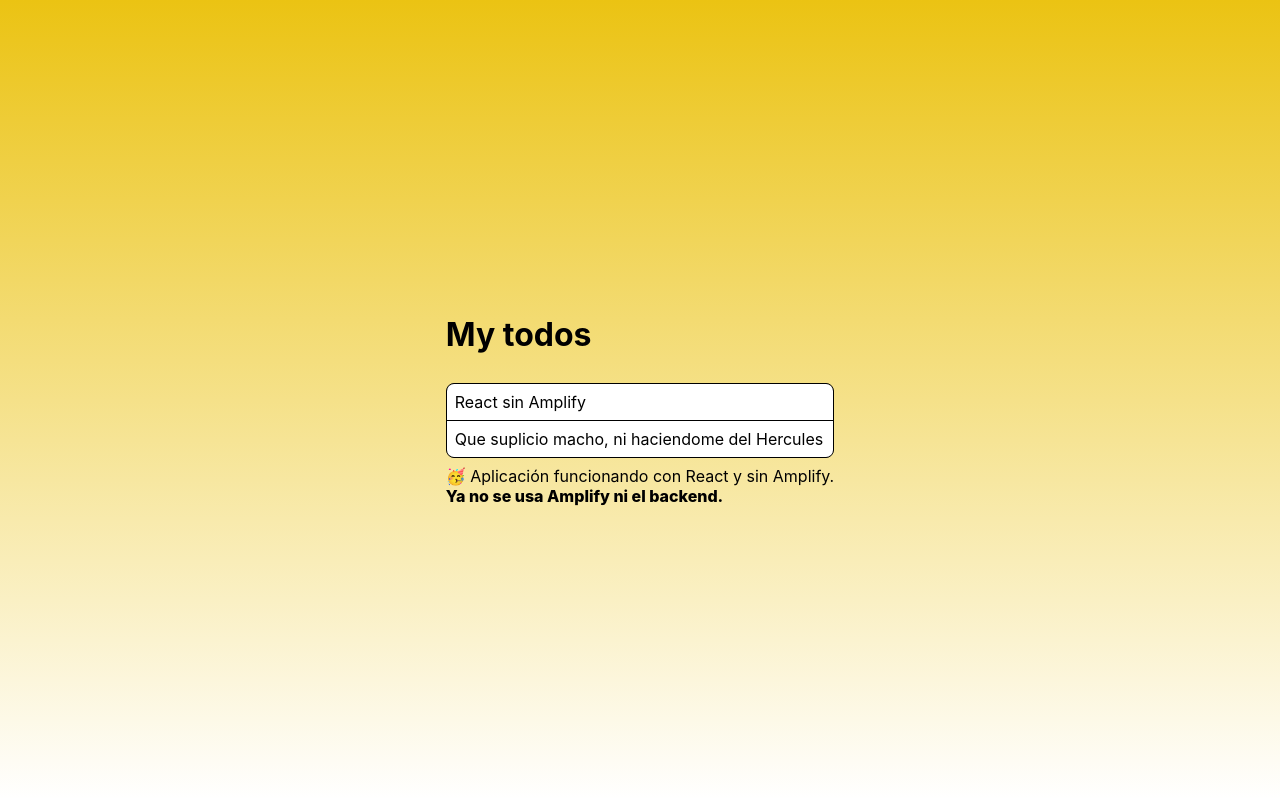
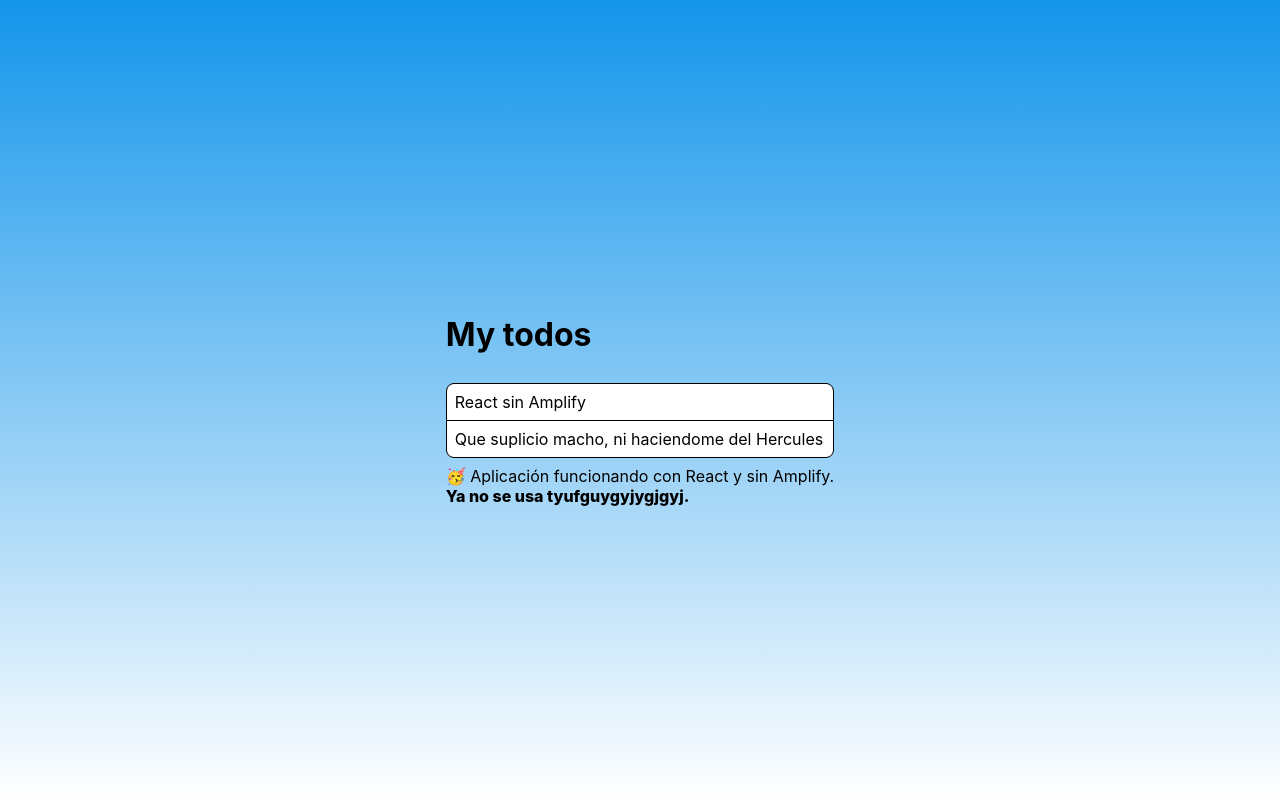
Before and after one commit to JorgeParejaASIR/amplify-vite-react-template, a React (Vite) app: page / in a window 1280 px wide. Built offline with nearby package versions, Linux system fonts and the light colour scheme.

Commit message:
Cambios de color del fondo.

```diff
--- a/src/App.tsx
+++ b/src/App.tsx
@@ -29,7 +29,7 @@ function App() {
         🥳 Aplicación funcionando con React y sin Amplify.
         <br />
         <a>
-          Ya no se usa Amplify ni el backend.
+          Ya no se usa tyufguygyjygjgyj.
         </a>
       </div>
     </main>
--- a/src/index.css
+++ b/src/index.css
@@ -1,6 +1,6 @@
 body {
   margin: 0;
-  background: linear-gradient(180deg, rgb(235, 195, 19), rgb(255, 255, 255));
+  background: linear-gradient(180deg, rgb(19, 149, 235), rgb(255, 255, 255));
   display: flex;
   font-family: Inter, system-ui, Avenir, Helvetica, Arial, sans-serif;
   height: 100vh;
```
